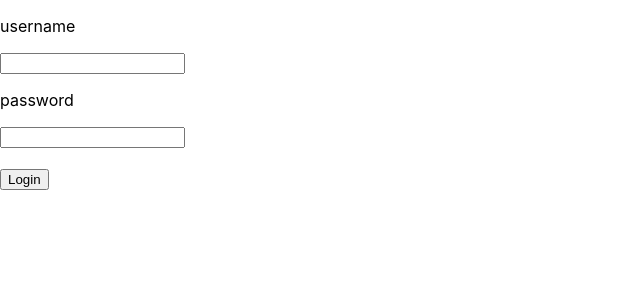
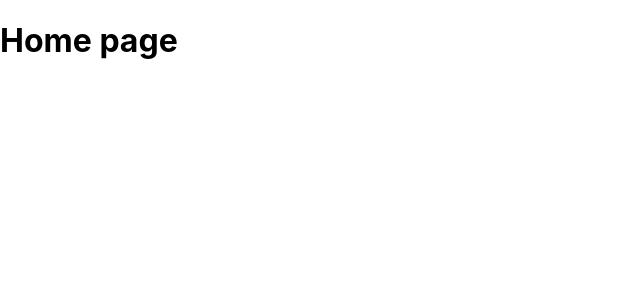
Before and after one commit to Chonlatit2546/Project-SE, a React (Create React App) app: page /Home in a window 1280 px wide. Shown: the top 300 px of the page, without its empty margins (0-640 px from the left). Built offline with nearby package versions, Linux system fonts and the light colour scheme.

Commit message:
login connect with home page

```diff
--- a/package.json
+++ b/package.json
@@ -8,6 +8,7 @@
     "@testing-library/user-event": "^13.5.0",
     "react": "^18.2.0",
     "react-dom": "^18.2.0",
+    "react-router-dom": "^6.22.2",
     "react-scripts": "5.0.1",
     "web-vitals": "^2.1.4"
   },
--- a/src/App.js
+++ b/src/App.js
@@ -1,11 +1,17 @@
-import logo from './logo.svg';
 import './App.css';
 import Login from './Login';
+import { Routes, Route } from 'react-router-dom';
+import Home from './Home';
 
 function App() {
   return (
     <div >
-        <Login/>
+        {/* <Login/> */}
+
+        <Routes>
+          <Route path='/' element = {<Login/>}></Route>
+          <Route path='/Home' element = {<Home/>}></Route>
+        </Routes>
     </div>
   );
 }
--- /dev/null
+++ b/src/Home.js
@@ -0,0 +1,11 @@
+function Home(){
+   return (
+
+      <div>
+         <h1>Home page</h1>
+      </div>
+
+   );
+}
+
+export default Home;
--- a/src/Login.js
+++ b/src/Login.js
@@ -1,43 +1,105 @@
 import React, { useState } from 'react';
+import { useNavigate } from 'react-router-dom';
 
 const users = [
   {
-    userName: "aaaa",
-    password: "1234",
+    userName: "admin",
+    password: "admin",
   },
   {
-    userName: "bbbb",
-    password: "5678",
+    userName: "admin1",
+    password: "admin1",
   },
   {
-    userName: "cccc",
-    password: "mmmm",
+    userName: "admin2",
+    password: "admin2",
   },
 ];
 
 function Login() {
-  const [username, setUsername] = useState('');
-  const [password, setPassword] = useState('');
+  const navigate = useNavigate();
+  const [inputs, setInputs] = useState({});
 
-  const check = () => {
-    const user = users.find((user) => user.userName === username);
+  const handleChange = (event) => {
+    const name = event.target.name;
+    const value = event.target.value;
+    setInputs((values) => ({...values, [name]: value}));
+  }
 
-    if (user && user.password === password) {
-      alert("Login successful!");
+  const handleSubmit = (event) => {
+    event.preventDefault();
+
+    const user = users.find((user) => user.userName === inputs.username);
+
+
+    if (user && user.password === inputs.password) {
+      console.log('Login successful!');
+      navigate('./Home')
     } else {
-      alert("Invalid username or password!");
+      console.log('Invalid username or password!');
     }
-  };
+
+    console.log(inputs)
+  }
+
+  // const [username, setUsername] = useState('');
+  // const [password, setPassword] = useState('');
+
+
+
+  // const check = () => {
+  //   const user = users.find((user) => user.userName === username);
+
+  //   if (user && user.password === password) {
+  //     alert("Login successful!");
+  //   } else {
+  //     alert("Invalid username or password!");
+  //   }
+  // };
 
   return (
-    <div>
+    // <div>
+    //   <p>username</p>
+    //   <div className="input-box">
+    //     <input
+    //       type="text"
+    //       id="username"
+    //       value={username}
+    //       onChange={(e) => setUsername(e.target.value)}
+    //     />
+    //   </div>
+
+    //   <p>password</p>
+
+    //   <div className="password-box">
+    //     <input
+    //       type="password"
+    //       id="password"
+    //       value={password}
+    //       onChange={(e) => setPassword(e.target.value)}
+    //     />
+    //   </div>
+
+    //   <br />
+
+    //   <div>
+    //     <button type="submit" onClick={check}>
+    //       Login
+    //     </button>
+    //   </div>
+    // </div>
+
+
+
+    <form onSubmit= {handleSubmit}>
       <p>username</p>
       <div className="input-box">
         <input
-          type="text"
-          id="username"
-          value={username}
-          onChange={(e) => setUsername(e.target.value)}
+          type = "text"
+          id = "username"
+          name="username"
+          value = {inputs.username || ''}
+          onChange= {handleChange}
         />
       </div>
 
@@ -45,21 +107,22 @@ function Login() {
 
       <div className="password-box">
         <input
-          type="password"
-          id="password"
-          value={password}
-          onChange={(e) => setPassword(e.target.value)}
+          type = "password"
+          id = "password"
+          name="password"
+          value = {inputs.password || ''}
+          onChange = {handleChange}
         />
       </div>
 
       <br />
 
       <div>
-        <button type="submit" onClick={check}>
+        <button type="submit" >
           Login
         </button>
       </div>
-    </div>
+    </form>
   );
 }
 
--- a/src/index.js
+++ b/src/index.js
@@ -1,5 +1,6 @@
 import React from 'react';
 import ReactDOM from 'react-dom/client';
+import { BrowserRouter  } from 'react-router-dom';
 import './index.css';
 import App from './App';
 import reportWebVitals from './reportWebVitals';
@@ -7,7 +8,9 @@ import reportWebVitals from './reportWebVitals';
 const root = ReactDOM.createRoot(document.getElementById('root'));
 root.render(
   <React.StrictMode>
-    <App />
+    <BrowserRouter>
+        <App />
+    </BrowserRouter>
   </React.StrictMode>
 );
 
```
Also changed, not shown: 1 other file (tests, documents, lock files or other folders).
